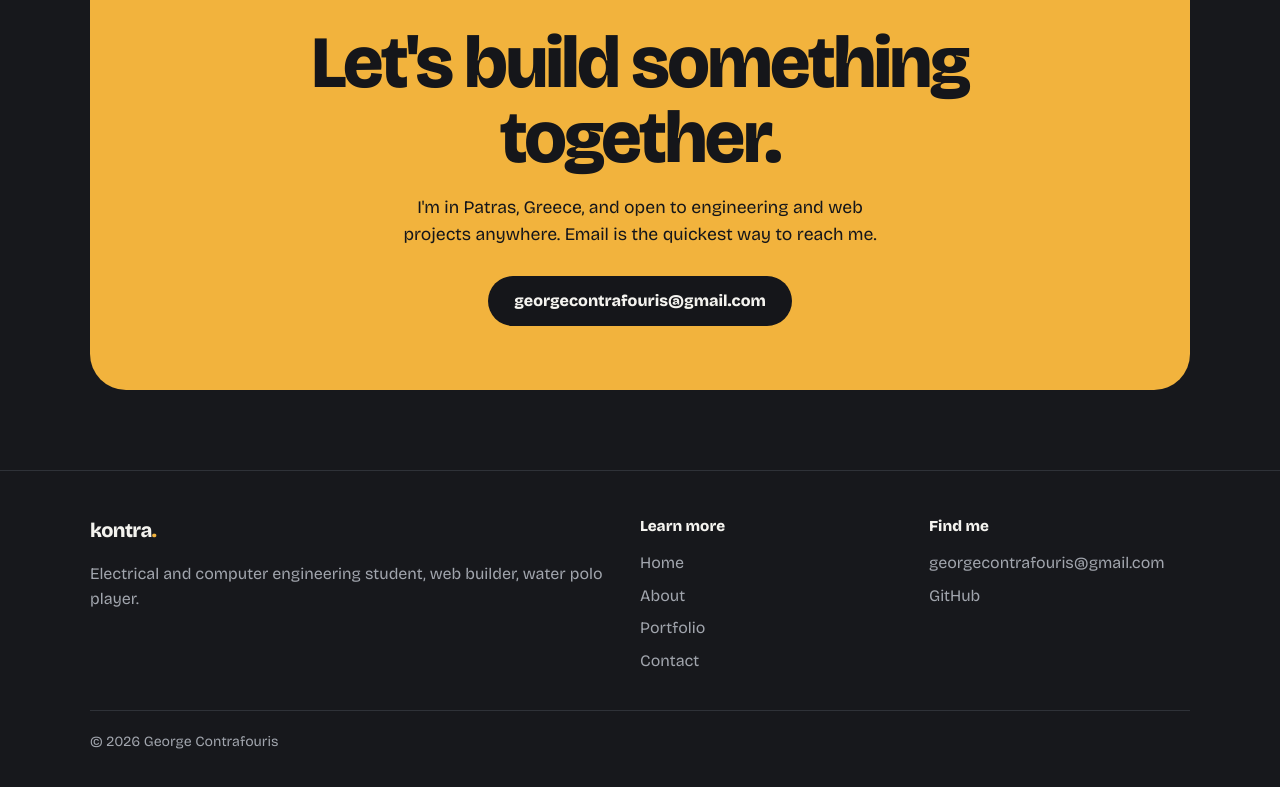
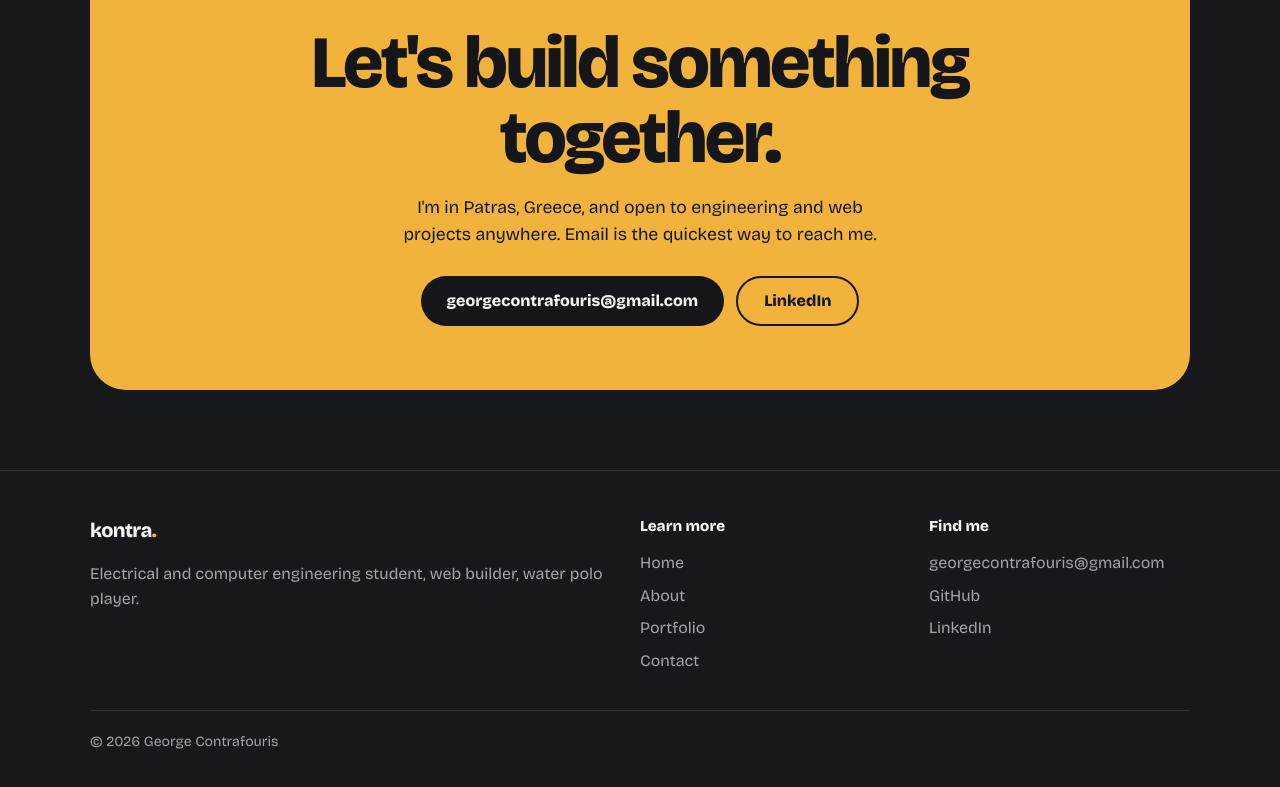
Before and after one commit to Kontraf/my-portfolio, a plain HTML site: page index.html in a window 1280 px wide. Shown: the part 5310-6097 px from the top of the page. Drawn offline with nearby package versions, Linux system fonts and the light colour scheme.

Commit message:
Add LinkedIn link

```diff
--- a/index.html
+++ b/index.html
@@ -379,6 +379,10 @@
         .cta-box p { margin: 18px auto 0; max-width: 28em; font-size: 1.1rem; }
         .cta-box .btn { margin-top: 28px; background: var(--on-color); color: var(--text); }
         .cta-box .btn:hover { background: #000; }
+        .cta-actions { display: flex; flex-wrap: wrap; justify-content: center; gap: 12px; margin-top: 28px; }
+        .cta-actions .btn { margin-top: 0; }
+        .cta-box .btn.alt { background: transparent; color: var(--on-color); border: 2px solid var(--on-color); }
+        .cta-box .btn.alt:hover { background: var(--on-color); color: var(--text); }
 
         /* ---------- Footer ---------- */
         footer { border-top: 1px solid var(--line); padding: 44px 0 36px; color: var(--muted); }
@@ -672,7 +676,7 @@
                 <div class="cta-box reveal">
                     <h2>Let's build something together.</h2>
                     <p>I'm in Patras, Greece, and open to engineering and web projects anywhere. Email is the quickest way to reach me.</p>
-                    <a class="btn" href="mailto:georgecontrafouris@gmail.com">georgecontrafouris@gmail.com</a>
+                    <div class="cta-actions"><a class="btn" href="mailto:georgecontrafouris@gmail.com">georgecontrafouris@gmail.com</a><a class="btn alt" href="https://www.linkedin.com/in/george-contrafouris-a53364384/" target="_blank" rel="noopener">LinkedIn</a></div>
                 </div>
             </div>
         </section>
@@ -700,6 +704,7 @@
                     <ul>
                         <li><a href="mailto:georgecontrafouris@gmail.com">georgecontrafouris@gmail.com</a></li>
                         <li><a href="https://github.com/Kontraf" target="_blank" rel="noopener">GitHub</a></li>
+                        <li><a href="https://www.linkedin.com/in/george-contrafouris-a53364384/" target="_blank" rel="noopener">LinkedIn</a></li>
                     </ul>
                 </div>
             </div>
```
